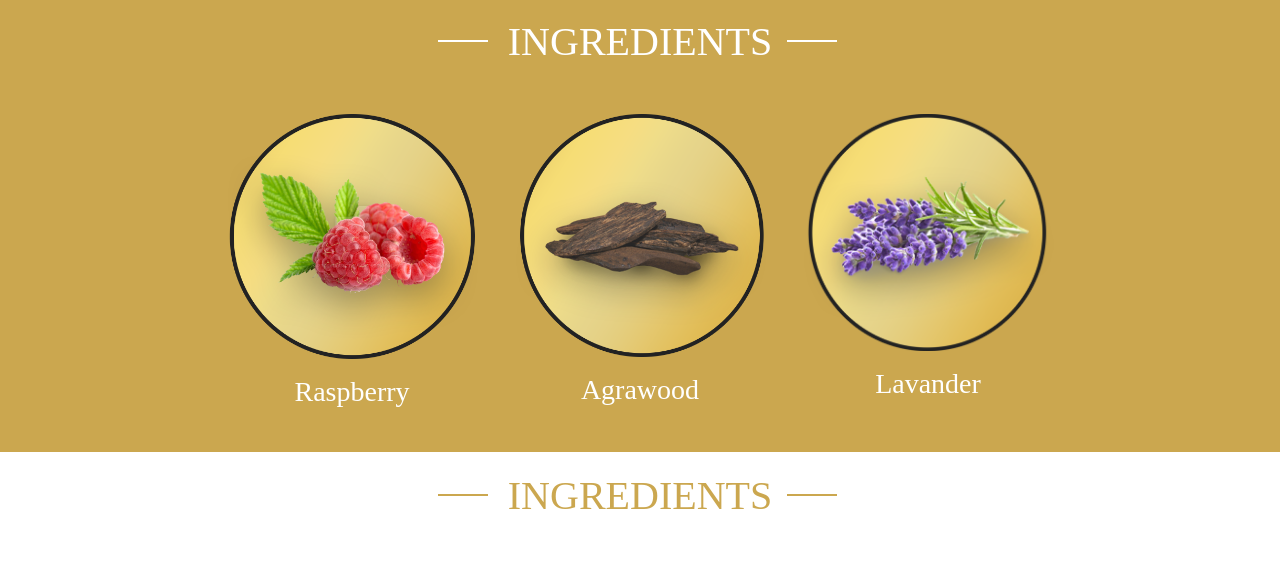
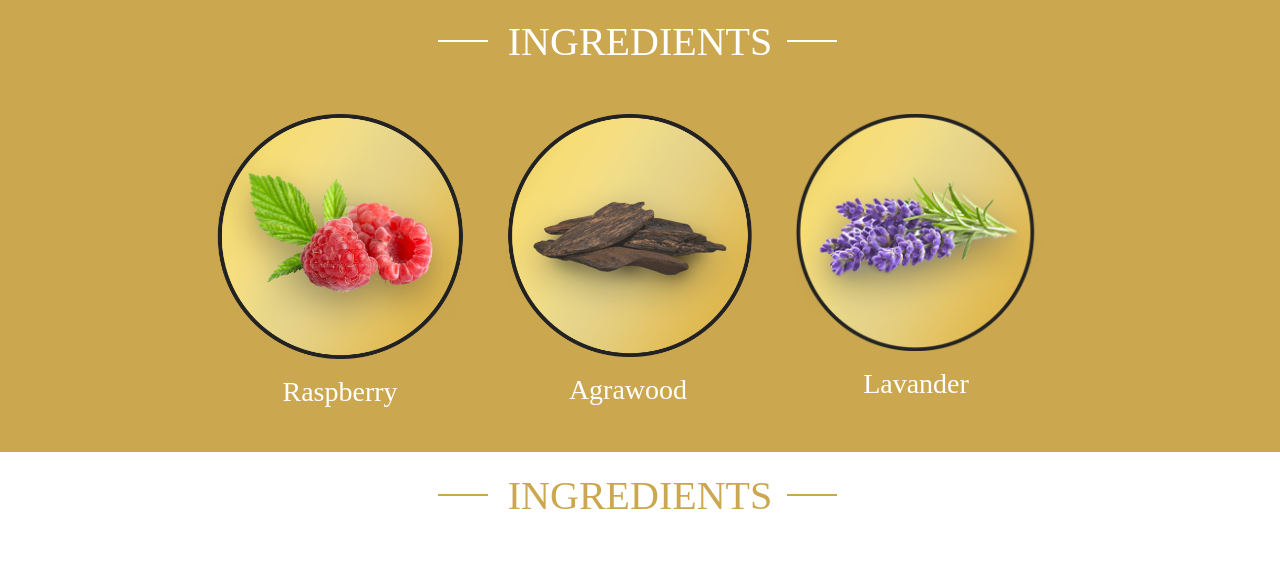
Before and after one commit to qnaezah/portfolio-for-company, a plain HTML site: page index.html in a window 1280 px wide. Shown: the part 802-1374 px from the top of the page. Drawn offline with nearby package versions, Linux system fonts and the light colour scheme.

Commit message:
lasts commit

```diff
--- a/index.html
+++ b/index.html
@@ -32,7 +32,7 @@
     <div class="ingredients">
         <h1 data-aos="fade-in" data-aos-duration="1500">Ingredients</h1>
 
-        <div class="row">
+        <div class="row w-100">
             <div class="container">
                 <div class="row justify-content-center" data-aos="fade-up" data-aos-duration="1500">
                     <div class="card" style="width: 18rem;">
```
